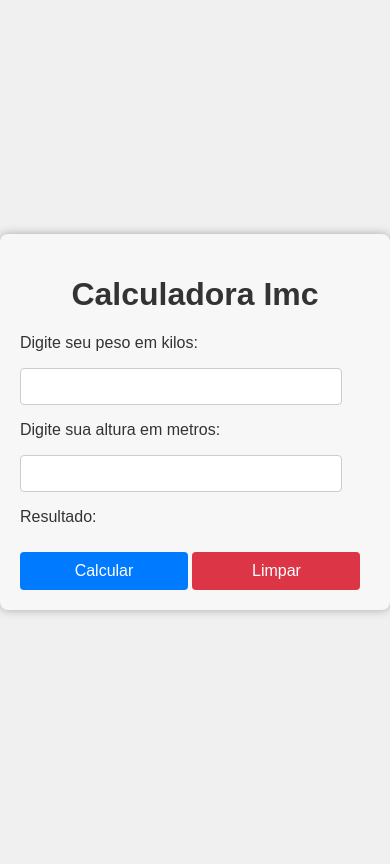
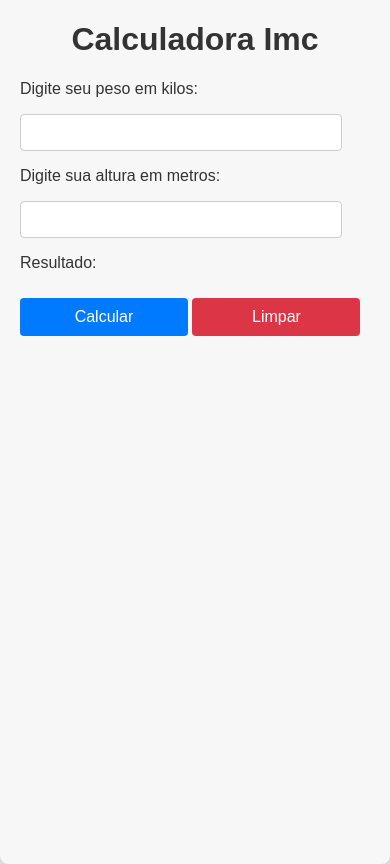
Before and after one commit to Alekssandher/curso-full-stack, a plain HTML site: page atividades/atividade1/index.html in a window 390 px wide. Drawn offline with Linux system fonts and the light colour scheme.

Commit message:
responsividade

```diff
--- a/atividades/atividade1/style.css
+++ b/atividades/atividade1/style.css
@@ -70,3 +70,12 @@ button:hover {
     font-weight: bold;
     color: #333333;
 }
+@media (max-width:720px) {
+    main {
+        height: 100%;
+        box-shadow: 0;
+        margin: 0 auto;
+        min-width: 320px;
+        max-width: 900px;
+    }
+}
```
